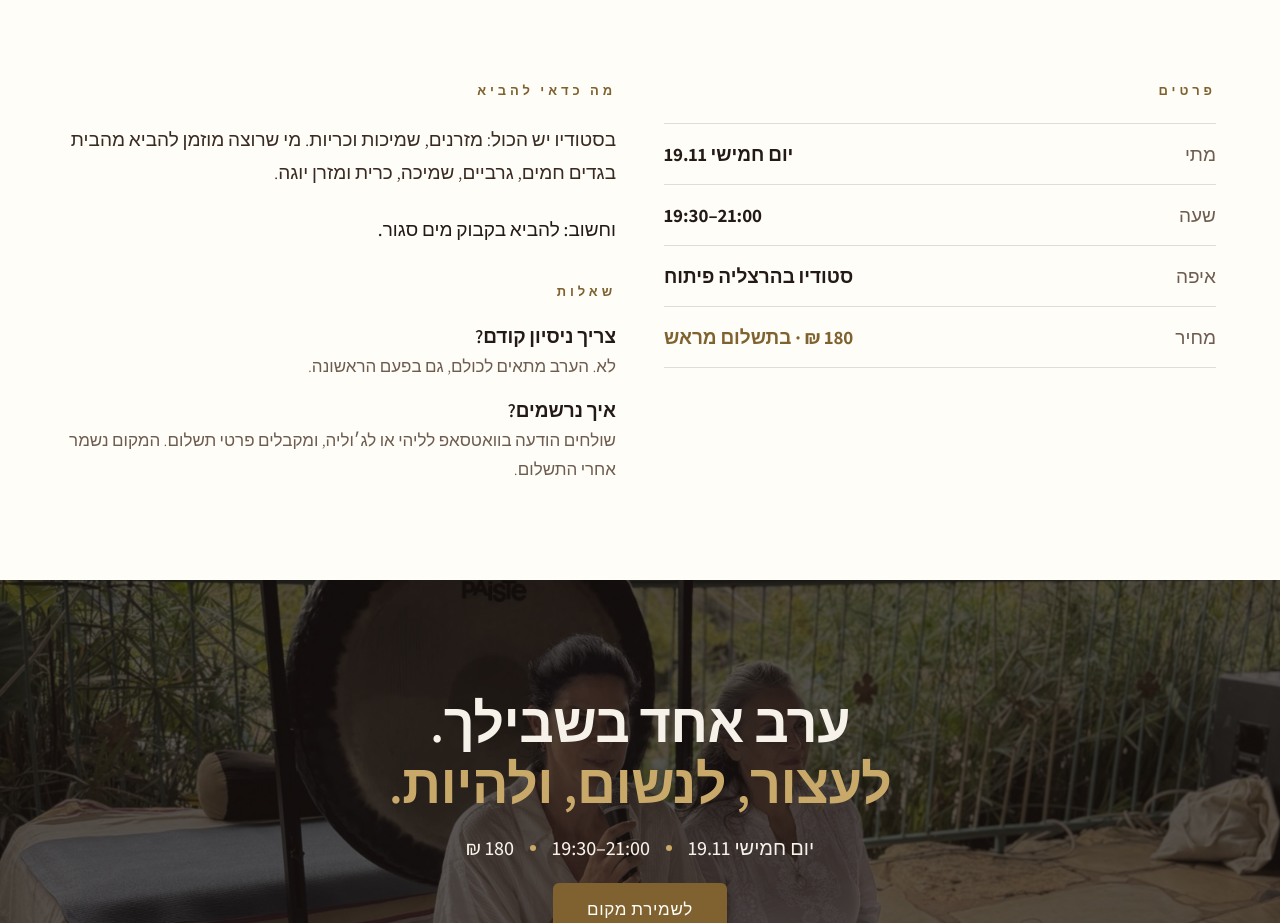
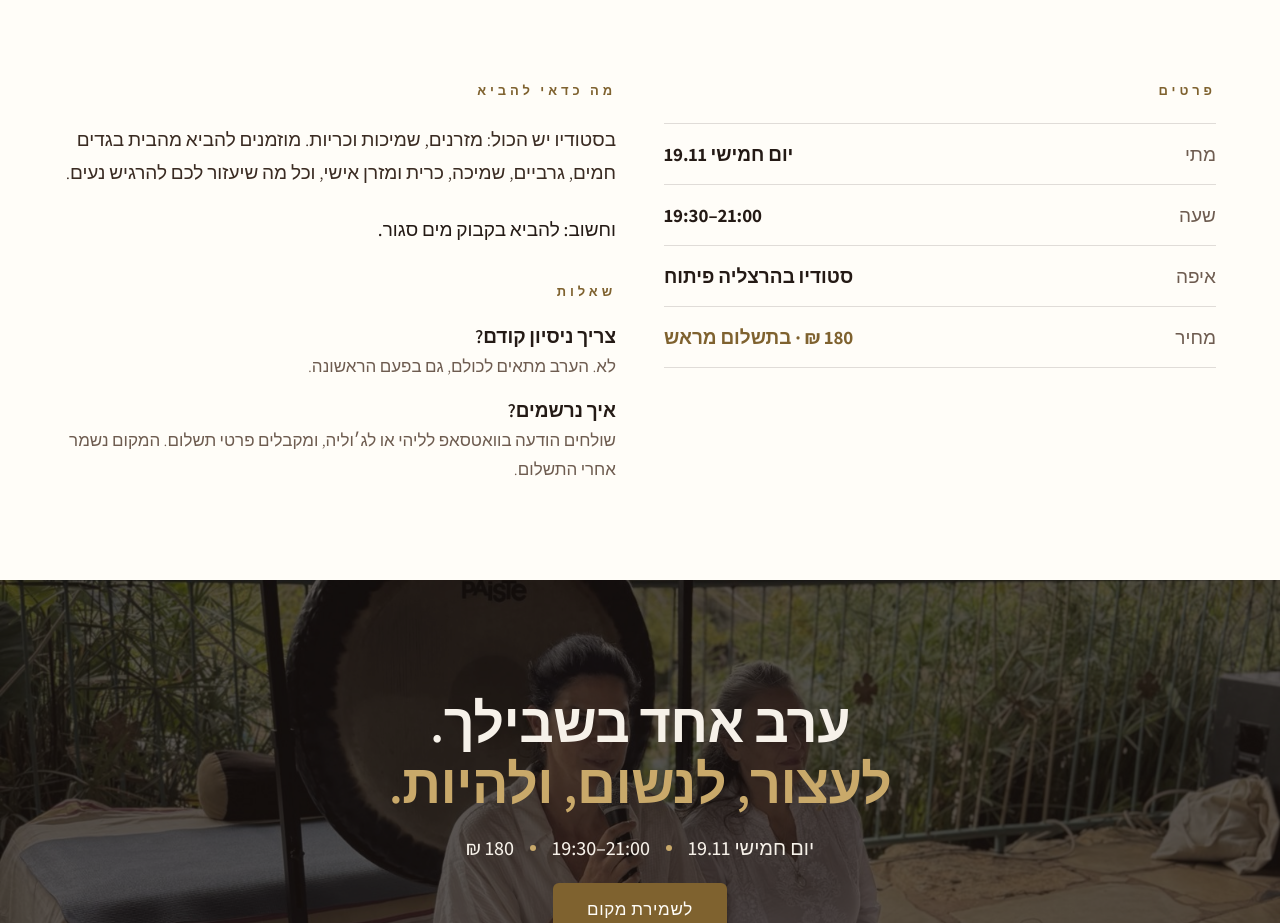
Before and after one commit to lihigerstner/lihi-yot, a plain HTML site: page sadnaot/breath-sound-healing.html in a window 1280 px wide. Shown: the part 3440-4363 px from the top of the page. Drawn offline with Linux system fonts and the light colour scheme.

Commit message:
עדכון מה להביא
Co-Authored-By: Claude Opus 5.5 <noreply@anthropic.com>
Claude-Session: https://claude.ai/code/session_01RHXD8hxpDr3NqG7c1jDgJn

```diff
--- a/sadnaot/breath-sound-healing.html
+++ b/sadnaot/breath-sound-healing.html
@@ -160,7 +160,7 @@ a:focus-visible{outline:2px solid #7F622F;outline-offset:3px}
 </div>
 <div style="flex: 1 1 400px; min-width: 0; display: flex; flex-direction: column; gap: 24px;">
 <div style="font-size: 13px; font-weight: 600; letter-spacing: 0.3em; color: #7F622F;">מה כדאי להביא</div>
-<p style="margin: 0; font-size: 19px; line-height: 1.75; font-weight: 300; color: #3A2B22;">בסטודיו יש הכול: מזרנים, שמיכות וכריות. מי שרוצה מוזמן להביא מהבית בגדים חמים, גרביים, שמיכה, כרית ומזרן יוגה.</p>
+<p style="margin: 0; font-size: 19px; line-height: 1.75; font-weight: 300; color: #3A2B22;">בסטודיו יש הכול: מזרנים, שמיכות וכריות. מוזמנים להביא מהבית בגדים חמים, גרביים, שמיכה, כרית ומזרן אישי, וכל מה שיעזור לכם להרגיש נעים.</p>
 <p style="margin: 0; font-size: 19px; line-height: 1.75; font-weight: 500; color: #241A15;">וחשוב: להביא בקבוק מים סגור.</p>
 <div style="font-size: 13px; font-weight: 600; letter-spacing: 0.3em; color: #7F622F; margin-top: 12px;">שאלות</div>
 <div style="display: flex; flex-direction: column; gap: 18px;">
```
